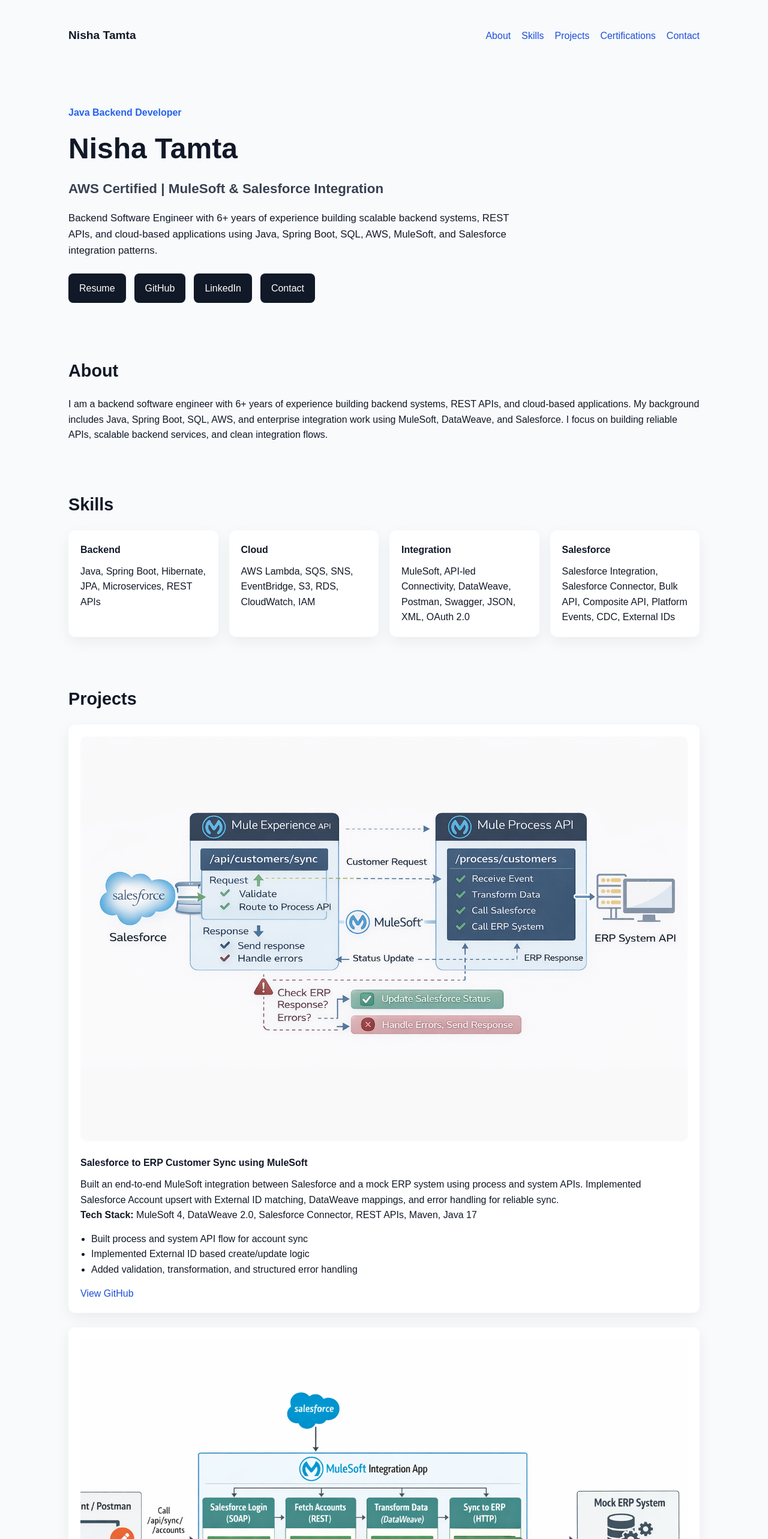
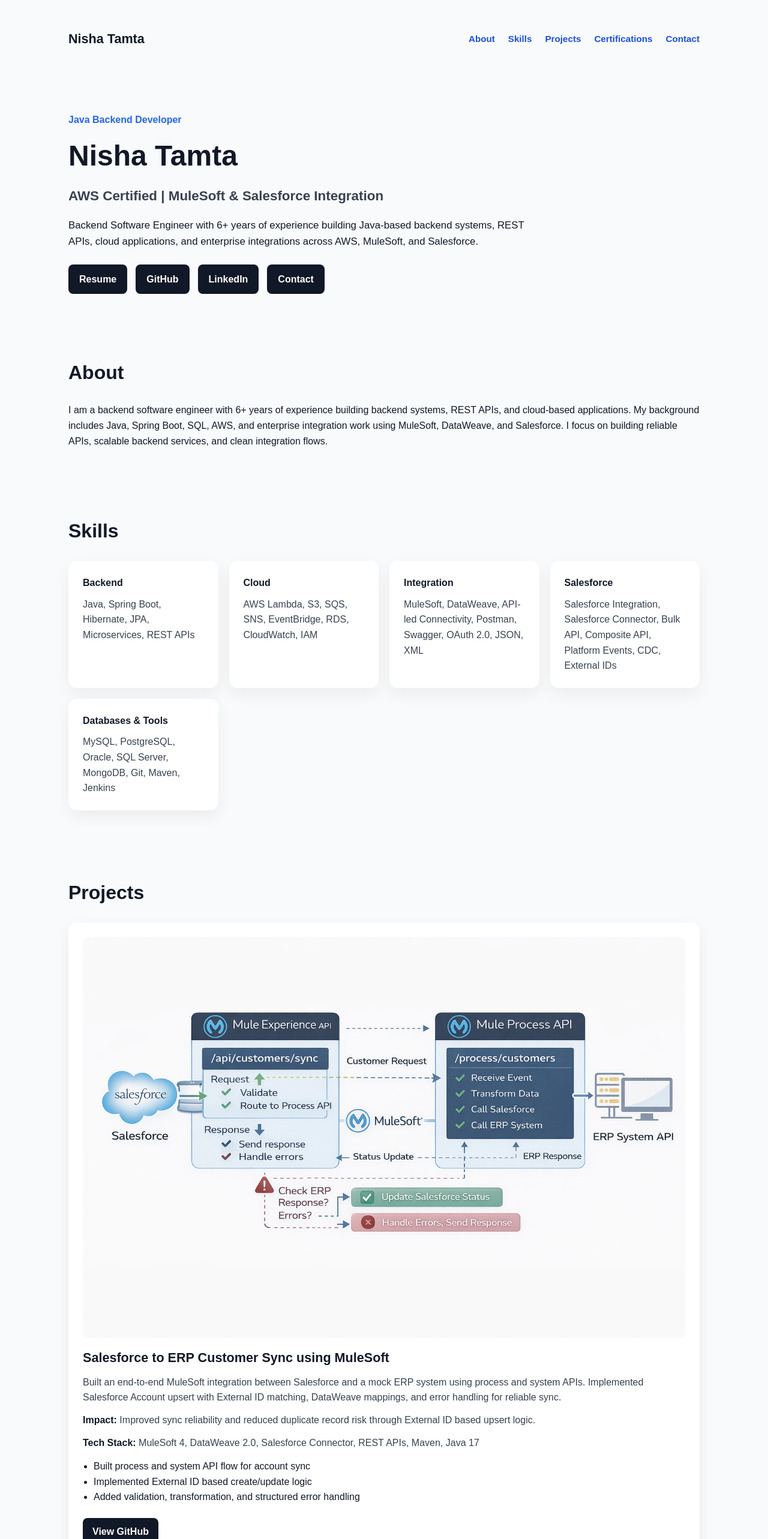
Before and after one commit to nisha-tamta/nisha-portfolio, a React (Vite) app: page / in a window 1280 px wide. Shown: the top 2566 px of the page at 60% size. Built offline with nearby package versions, Linux system fonts and the light colour scheme.

Commit message:
Fixed formatting issues

```diff
--- a/src/App.jsx
+++ b/src/App.jsx
@@ -19,9 +19,8 @@
         <h1>Nisha Tamta</h1>
         <h2>AWS Certified | MuleSoft & Salesforce Integration</h2>
         <p className="hero-text">
-          Backend Software Engineer with 6+ years of experience building scalable backend systems,
-          REST APIs, and cloud-based applications using Java, Spring Boot, SQL, AWS, MuleSoft,
-          and Salesforce integration patterns.
+          Backend Software Engineer with 6+ years of experience building Java-based backend systems,
+          REST APIs, cloud applications, and enterprise integrations across AWS, MuleSoft, and Salesforce.
         </p>
         <div className="hero-buttons">
           <a href="/resume.pdf" target="_blank" rel="noreferrer">Resume</a>
@@ -48,17 +47,25 @@
             <h4>Backend</h4>
             <p>Java, Spring Boot, Hibernate, JPA, Microservices, REST APIs</p>
           </div>
+
           <div className="card">
             <h4>Cloud</h4>
-            <p>AWS Lambda, SQS, SNS, EventBridge, S3, RDS, CloudWatch, IAM</p>
+            <p>AWS Lambda, S3, SQS, SNS, EventBridge, RDS, CloudWatch, IAM</p>
           </div>
+
           <div className="card">
             <h4>Integration</h4>
-            <p>MuleSoft, API-led Connectivity, DataWeave, Postman, Swagger, JSON, XML, OAuth 2.0</p>
+            <p>MuleSoft, DataWeave, API-led Connectivity, Postman, Swagger, OAuth 2.0, JSON, XML</p>
           </div>
+
           <div className="card">
             <h4>Salesforce</h4>
             <p>Salesforce Integration, Salesforce Connector, Bulk API, Composite API, Platform Events, CDC, External IDs</p>
+          </div>
+
+          <div className="card">
+            <h4>Databases &amp; Tools</h4>
+            <p>MySQL, PostgreSQL, Oracle, SQL Server, MongoDB, Git, Maven, Jenkins</p>
           </div>
         </div>
       </section>
@@ -74,13 +81,14 @@
             process and system APIs. Implemented Salesforce Account upsert with External ID matching,
             DataWeave mappings, and error handling for reliable sync.
           </p>
+          <p><strong>Impact:</strong> Improved sync reliability and reduced duplicate record risk through External ID based upsert logic.</p>
           <p><strong>Tech Stack:</strong> MuleSoft 4, DataWeave 2.0, Salesforce Connector, REST APIs, Maven, Java 17</p>
           <ul>
             <li>Built process and system API flow for account sync</li>
             <li>Implemented External ID based create/update logic</li>
             <li>Added validation, transformation, and structured error handling</li>
           </ul>
-          <a href="https://github.com/nisha-tamta/salesforce-mulesoft-account-sync" target="_blank" rel="noreferrer">View GitHub</a>
+          <a className="project-button" href="https://github.com/nisha-tamta/salesforce-mulesoft-account-sync" target="_blank" rel="noreferrer">View GitHub</a>
         </div>
 
         <div className="project-card">
@@ -91,29 +99,38 @@
             to a mock ERP API. Implemented Salesforce SOAP authentication, REST retrieval, session
             handling, and end-to-end local testing.
           </p>
+          <p><strong>Impact:</strong> Enabled consistent downstream ERP synchronization using transformed Salesforce account data.</p>
           <p><strong>Tech Stack:</strong> MuleSoft, Salesforce Connector, SOAP, REST, DataWeave, Postman</p>
           <ul>
             <li>Retrieved Salesforce Account data through MuleSoft flow</li>
             <li>Transformed payloads for downstream ERP sync</li>
             <li>Tested full integration locally end to end</li>
           </ul>
-          <a href="https://github.com/nisha-tamta/salesforce-mulesoft-customer-sync" target="_blank" rel="noreferrer">View GitHub</a>
+          <a className="project-button" href="https://github.com/nisha-tamta/salesforce-mulesoft-customer-sync" target="_blank" rel="noreferrer">View GitHub</a>
         </div>
       </section>
 
       <section id="certifications" className="section">
         <h3>Certifications</h3>
         <div className="card">
-          <p>AWS Certified Developer – Associate (DVA-C02) | 2026</p>
-          <p>Salesforce Certified MuleSoft Developer | 2026</p>
-          <p>Salesforce Certified Platform Administrator | 2026</p>
+          <ul className="cert-list">
+            <li>AWS Certified Developer – Associate (DVA-C02) | 2026</li>
+            <li>Salesforce Certified MuleSoft Developer | 2026</li>
+            <li>Salesforce Certified Platform Administrator | 2026</li>
+          </ul>
         </div>
       </section>
 
       <section id="contact" className="section">
         <h3>Contact</h3>
         <div className="card">
-          <p>Email: nisha.tamta199@gmail.com</p>
+          <p className="contact-note">Open to backend and integration engineering opportunities.</p>
+          <p>
+            Email:{' '}
+            <a href="mailto:nisha.tamta199@gmail.com">
+              nisha.tamta199@gmail.com
+            </a>
+          </p>
           <p>
             LinkedIn:{' '}
             <a href="https://www.linkedin.com/in/javadevelopernisha" target="_blank" rel="noreferrer">
--- a/src/index.css
+++ b/src/index.css
@@ -26,20 +26,26 @@
   display: flex;
   justify-content: space-between;
   align-items: center;
-  padding: 20px 0;
+  padding: 24px 0;
   flex-wrap: wrap;
-  gap: 12px;
+  gap: 16px;
 }
 
 .navbar nav {
   display: flex;
-  gap: 18px;
+  gap: 22px;
   flex-wrap: wrap;
 }
 
+.navbar nav a {
+  font-size: 0.95rem;
+  font-weight: 600;
+}
+
 .logo {
-  font-size: 1.2rem;
-  font-weight: bold;
+  font-size: 1.35rem;
+  font-weight: 700;
+  color: #111827;
 }
 
 .hero {
@@ -81,15 +87,16 @@
   border-radius: 8px;
   background: #111827;
   color: white;
+  font-weight: 600;
 }
 
 .section {
-  padding: 40px 0;
+  padding: 56px 0;
 }
 
 .section h3 {
-  font-size: 1.8rem;
-  margin-bottom: 20px;
+  font-size: 2rem;
+  margin-bottom: 24px;
 }
 
 .grid {
@@ -101,17 +108,43 @@
 .card,
 .project-card {
   background: white;
-  border-radius: 12px;
-  padding: 20px;
-  box-shadow: 0 8px 24px rgba(0, 0, 0, 0.06);
+  border-radius: 14px;
+  padding: 24px;
+  box-shadow: 0 10px 28px rgba(0, 0, 0, 0.06);
+}
+
+.grid {
+  display: grid;
+  grid-template-columns: repeat(auto-fit, minmax(240px, 1fr));
+  gap: 18px;
+}
+
+.card p {
+  color: #374151;
 }
 
 .project-card {
-  margin-bottom: 24px;
+  margin-bottom: 32px;
+}
+
+.project-card h4 {
+  font-size: 1.35rem;
+  margin-bottom: 12px;
+}
+
+.project-card p {
+  margin-bottom: 12px;
+  color: #374151;
+}
+
+.project-card strong {
+  color: #111827;
 }
 
 .project-card img {
   width: 100%;
+  height: auto;
+  display: block;
   border-radius: 10px;
   margin-bottom: 16px;
 }
@@ -126,6 +159,31 @@
   margin: 14px 0;
 }
 
+.project-button {
+  display: inline-block;
+  margin-top: 8px;
+  padding: 10px 16px;
+  border-radius: 8px;
+  background: #111827;
+  color: #ffffff;
+  font-weight: 600;
+}
+
+.cert-list {
+  padding-left: 20px;
+}
+
+.cert-list li {
+  margin-bottom: 10px;
+  color: #374151;
+}
+
+.contact-note {
+  font-weight: 600;
+  margin-bottom: 14px;
+  color: #111827;
+}
+
 @media (max-width: 768px) {
   .hero h1 {
     font-size: 2.2rem;
```
Also changed, not shown: public/project2-architecture.png.
